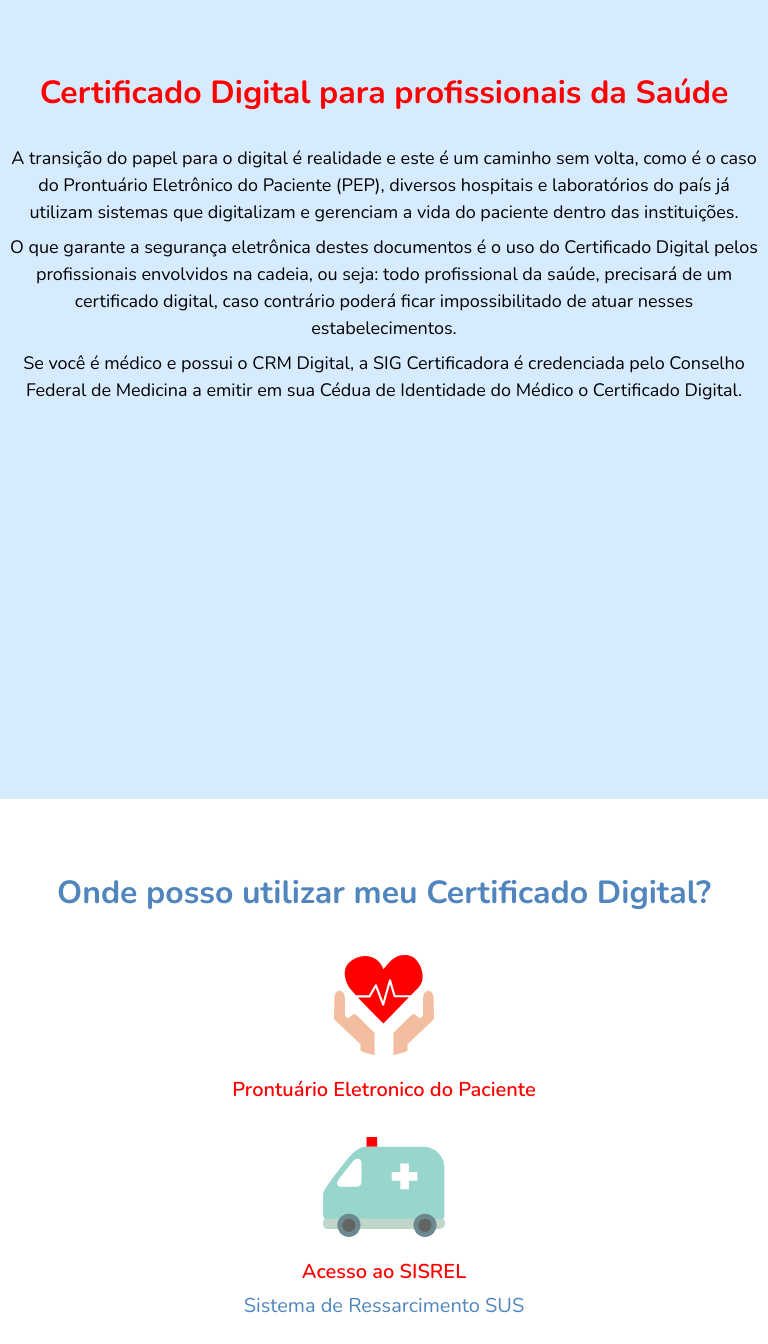
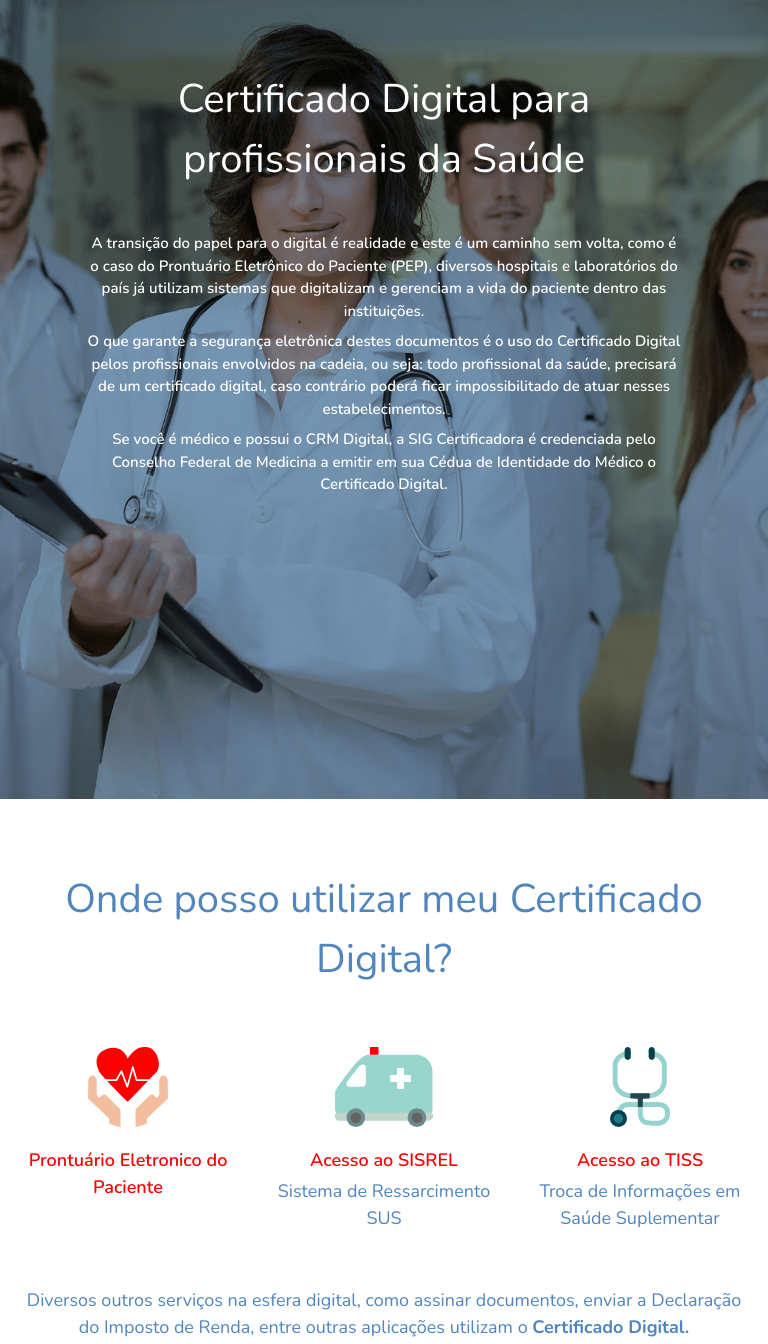
Before and after one commit to lucas-stellet/pagina-esaude, a website: page index.html in a window 768 px wide. Shown: the part 801-2145 px from the top of the page. Drawn offline with nearby package versions, Linux system fonts and the light colour scheme.

Commit message:
Seção 'vantagens' e 'onde utilizar' para views entre 768px e 991px finalizadas.

```diff
--- a/assets/css/media.css
+++ b/assets/css/media.css
@@ -1,169 +1,133 @@
 /* // Small devices (landscape phones, 576px and up) */
+
 @media only screen and (min-width: 576px) and (max-width: 767.98px) {
-
     /* eSAUDE */
-
-    .esaude-title p{
+    .esaude-title p {
         font-size: 35px;
         font-weight: 700;
         margin-top: 60px;
         text-align: center;
         padding: 10px;
     }
-
-    .esaude-text{
+    .esaude-text {
         font-size: 25px;
         font-weight: 300;
         padding: 1px;
         text-align: center;
     }
-
     #roll-button {
         position: relative;
         top: 1px;
         width: 25%;
     }
-
     /* VANTAGENS */
-
     .vantagens-title {
         font-size: 35px;
     }
-
     .vantagens-text {
         font-size: 25px;
     }
-
     /* ONDE UTILIZAR */
-
     .ondeutilizar-title {
         font-size: 35px;
     }
-
     .ondeutilizar-img {
         height: 110px;
     }
-
     .ondeutilizar-card p {
         font-size: 27px;
         display: inline-block;
         margin: 0px;
     }
-
     .ondeutilizar-newsletter {
         font-size: 25px;
         text-align: center;
         padding: 10px;
     }
-
     .newsletter-form {
         width: 100%;
     }
-
     /* COMPRAR */
-
     .comprar-title {
         font-size: 35px;
     }
-
     .comprar-card-row {
         height: 780px;
         padding: 5px;
     }
-
-    .comprar-card-title{
+    .comprar-card-title {
         font-size: 26px;
         font-weight: 600;
-    color:#ff0000;
+        color: #ff0000;
         padding: 10px 0px 2px;
         margin: 0px;
     }
-
     .comprar-card-img {
         height: 160px;
     }
-
     .comprar-card-text {
         font-size: 25px;
     }
-
     .comprar-card-duration {
         font-size: 25px;
     }
-
     .comprar-card-price {
         font-size: 35px;
     }
+}
 
-}
 /* // Medium devices (tablets, 768px and up) */
+
 @media only screen and (min-width: 768px) and (max-width: 991.98px) {
-
     p {
         margin-top: 0;
         margin-bottom: 0.5rem;
     }
-
     /* --- NAVBAR ---- */
-
     .ml-5, .mx-5 {
         margin-left: 5rem!important;
     }
-
     .mr-5, .mx-5 {
         margin-right: 5rem!important;
     }
-
-.nav-item:hover{
+    .nav-item:hover {
         margin-bottom: 2px;
         border-bottom: 2px solid red;
         transition: 0.5s;
     }
-
-.nav-item.active{
+    .nav-item.active {
         margin-bottom: 2px;
         border-bottom: 2px solid red;
     }
-
     .nav-link:hover {
-    color: rgba(255,255,255,.75);
+        color: rgba(255, 255, 255, .75);
         transition: 0.5s;
     }
-
     .nav-item-r {
         background-color: #ff0000;
     }
-
     .nav-link {
         font-weight: bolder;
         font-size: 100%;
     }
-
     .bg-dark {
         background-color: #000000a1 !important;
     }
-
     .navbar-dark .navbar-nav .nav-link {
         color: rgb(255, 255, 255);
     }
-
-
     .navbar-expand-lg .navbar-nav .nav-link {
         padding: 20px;
     }
-
     .nav-item .current {
         margin-bottom: 2px;
         border-bottom: 2px solid red;
     }
-
     .logosig {
         width: auto;
         height: 58px;
     }
-
     /* ESAUDE */
-
     #esaude {
         background-image: url("/assets/img/background\ esaude.png");
         background-repeat: no-repeat;
@@ -176,36 +140,128 @@ p {
         min-height: 100vh;
         height: auto;
     }
-
-.esaude-title p{
+    .esaude-title p {
         font-size: 40px;
         font-weight: 300;
         margin-top: 60px;
         text-align: right;
         padding-left: 200px;
     }
-
-.esaude-text{
+    .esaude-text {
         font-size: 15px;
         font-weight: 800;
         padding-left: 250px;
         text-align: right;
-
     }
-
     #roll-button {
         position: relative;
         top: 5px;
         width: 20%;
     }
-
-
-
-
+    /* VANTAGENS */
+    #vantagens {
+        background-image: url("/assets/img/background\ esaude\ 2.png");
+        background-repeat: no-repeat;
+        background-size: auto;
+        background-attachment: fixed;
+        background-position: center;
+        background-size: cover;
+        padding-left: 10%;
+        padding-right: 10%;
+        min-height: 100vh;
+        height: auto;
+    }
+    .vantagens-title {
+        font-size: 40px;
+        font-weight: 300;
+        margin-top: 60px;
+        text-align: center;
+        color: white;
+    }
+    .vantagens-text {
+        font-size: 15px;
+        font-weight: 600;
+        padding: 10px;
+        margin-top: 15px;
+        text-align: center;
+        color: white;
+    }
+    /* ONDE UTILIZAR */
+    .ondeutilizar-title {
+        font-size: 40px;
+        font-weight: 300;
+        padding: 10px;
+        margin-top: 60px;
+        text-align: center;
+    }
+    .ondeutilizar-img {
+        width: auto;
+        height: 80px;
+        margin: 10px 0px;
+    }
+    .ondeutilizar-card {
+        padding: 20px;
+    }
+    .ondeutilizar-card p {
+        font-size: 18px;
+        display: inline-block;
+        margin: 0px;
+        text-align: center;
+    }
+    .ondeutilizar-newsletter {
+        font-size: 18px;
+        text-align: center;
+        padding: 10px;
+    }
+    .newsletter-form {
+        width: 100%;
+    }
+    .btn-sign {
+        background-color: #ff0000;
+        border-color: #ff0000;
+        font-weight: 600;
+        font-size: 0.8rem;
+        margin-top: 10%;
+        padding: 10px;
+        border-radius: 25px;
+    }
+    /* COMPRAR */
+    .comprar-title {
+        font-size: 40px;
+    }
+    .comprar-card-row {
+        height: 780px;
+        padding: 5px;
+    }
+    .comprar-card-title {
+        font-size: 26px;
+        font-weight: 600;
+        color: #ff0000;
+        padding: 10px 0px 2px;
+        margin: 0px;
+    }
+    .comprar-card-img {
+        height: 160px;
+    }
+    .comprar-card-text {
+        font-size: 25px;
+    }
+    .comprar-card-duration {
+        font-size: 25px;
+    }
+    .comprar-card-price {
+        font-size: 35px;
+    }
 }
 
 /* // Large devices (desktops, 992px and up) */
-@media only screen and (min-width: 992px) and (max-width: 1199.98px) { ... }
+
+@media only screen and (min-width: 992px) and (max-width: 1199.98px) {
+    ...
+}
 
 /* // Extra large devices (large desktops, 1200px and up) */
-@media only screen and (min-width: 1200px) { ... }
+
+@media only screen and (min-width: 1200px) {
+    ...
+}
--- a/index.html
+++ b/index.html
@@ -98,12 +98,12 @@
         <section id="vantagens">
             <div class="container-fluid">
                 <div class="row">
-                    <div class="col-12 col-sm-12 vantagens-title">
+                    <div class="col-12 col-sm-12 col-md-12 vantagens-title">
                         <p>
                             Certificado Digital para profissionais da Saúde
                         </p>
                     </div>
-                    <div class="col-12 col-sm-12 vantagens-text">
+                    <div class="col-12 col-sm-12 col-md-12 vantagens-text">
                         <p>
                             A transição do papel para o digital é realidade e este é um caminho sem volta,
                             como é o caso do Prontuário Eletrônico do Paciente (PEP), diversos hospitais e laboratórios do
@@ -131,34 +131,34 @@
             <div class="container-fluid">
 
                 <div class="row ">
-                    <div class="col-12 col-sm-12 ondeutilizar-title">
+                    <div class="col-12 col-sm-12 col-md-12 ondeutilizar-title">
                         <p>Onde posso utilizar meu Certificado Digital?</p>
                     </div>
                 </div>
 
                 <div class="row ondeutilizar-cards">
 
-                    <div class="col-12 col-sm-12 ondeutilizar-card">
+                    <div class="col-12 col-sm-12 col-md-4 ondeutilizar-card">
                         <div class="row">
-                            <div class="col-12 col-sm-12 d-flex justify-content-center">
+                            <div class="col-12 col-sm-12 col-md-12 d-flex justify-content-center">
                                 <img src="/assets/img/icone-coracao.svg" alt="" class="ondeutilizar-img">
                             </div>
                         </div>
                         <div class="row">
-                            <div class="col-12 col-sm-12 d-flex justify-content-center">
+                            <div class="col-12 col-sm-12 col-md-12 d-flex justify-content-center">
                                 <p class="ondeutilizar-card-title">Prontuário Eletronico do Paciente</p>
                             </div>
                         </div>
                     </div>
 
-                    <div class="col-12 col-sm-12 ondeutilizar-card">
+                    <div class="col-12 col-sm-12 col-md-4 ondeutilizar-card">
                         <div class="row ">
-                            <div class="col-12 col-sm-12 d-flex justify-content-center">
+                            <div class="col-12 col-sm-12 col-md-12 d-flex justify-content-center">
                                 <img src="/assets/img/icone-ambulancia.svg" alt="" class="ondeutilizar-img">
                             </div>
                         </div>
                         <div class="row">
-                            <div class="col-12 col-sm-12">
+                            <div class="col-12 col-sm-12 col-md-12">
                                 <div class="row">
                                     <div class="col-12 col-sm-12 d-flex justify-content-center">
                                         <p class="ondeutilizar-card-title">Acesso ao SISREL</p>
@@ -173,7 +173,7 @@
                         </div>
                     </div>
 
-                    <div class="col-12 col-sm-12 ondeutilizar-card">
+                    <div class="col-12 col-sm-12 col-md-4 ondeutilizar-card">
                         <div class="row">
                             <div class="col-12 col-sm-12 d-flex justify-content-center">
                                 <img src="/assets/img/icone-estetoscopio.svg" alt="" class="ondeutilizar-img">
```
Also changed, not shown: assets/css/custom.css (+13 -17 lines). Lines whose indentation alone changed are shown as unchanged.
